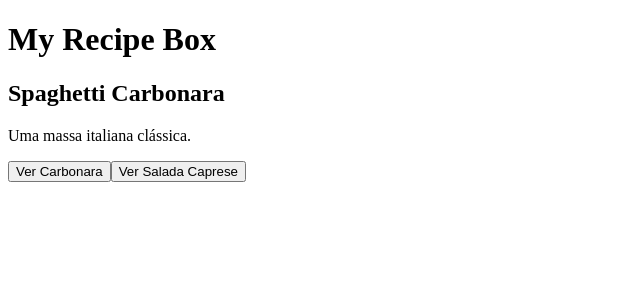
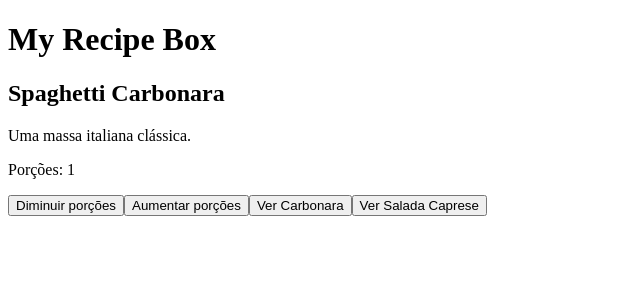
Before and after one commit to geovanegalan/recipe-box, an Angular app: page / in a window 1280 px wide. Shown: the top 300 px of the page, without its empty margins (0-640 px from the left). Built offline with nearby package versions, Linux system fonts and the light colour scheme.

Commit message:
feat: Modulo 5 - adiciona controle de porcoes com update

```diff
--- a/src/app/app.html
+++ b/src/app/app.html
@@ -3,6 +3,12 @@
 <h2>{{ recipe().name }}</h2>
 <p>{{ recipe().description }}</p>
 
+<p>Porções: {{ servings() }}</p>
+
+<button type="button" (click)="diminuirPorcoes()">Diminuir porções</button>
+
+<button type="button" (click)="aumentarPorcoes()">Aumentar porções</button>
+
 <button type="button" (click)="verCarbonara()">Ver Carbonara</button>
 
 <button type="button" (click)="verSaladaCaprese()">Ver Salada Caprese</button>
--- a/src/app/app.ts
+++ b/src/app/app.ts
@@ -1,10 +1,9 @@
 import { Component, signal } from '@angular/core';
-import { RouterOutlet } from '@angular/router';
 import { RecipeModel } from './models';
 import { MOCK_RECIPES } from './mock-recipes';
 
 @Component({
-  imports: [RouterOutlet],
+  imports: [],
   selector: 'app-root',
   styleUrl: './app.css',
   templateUrl: './app.html',
@@ -12,6 +11,7 @@ import { MOCK_RECIPES } from './mock-recipes';
 export class App {
   protected readonly title = signal('My Recipe Box');
   protected readonly recipe = signal<RecipeModel>(MOCK_RECIPES[0]);
+  protected readonly servings = signal<number>(1);
 
   protected verCarbonara(): void {
     this.recipe.set(MOCK_RECIPES[0]);
@@ -20,4 +20,12 @@ export class App {
   protected verSaladaCaprese(): void {
     this.recipe.set(MOCK_RECIPES[1]);
   }
+
+  protected aumentarPorcoes(): void {
+    this.servings.update((valorAtual) => valorAtual + 1);
+  }
+
+  protected diminuirPorcoes(): void {
+    this.servings.update((valorAtual) => Math.max(1, valorAtual - 1));
+  }
 }
```
